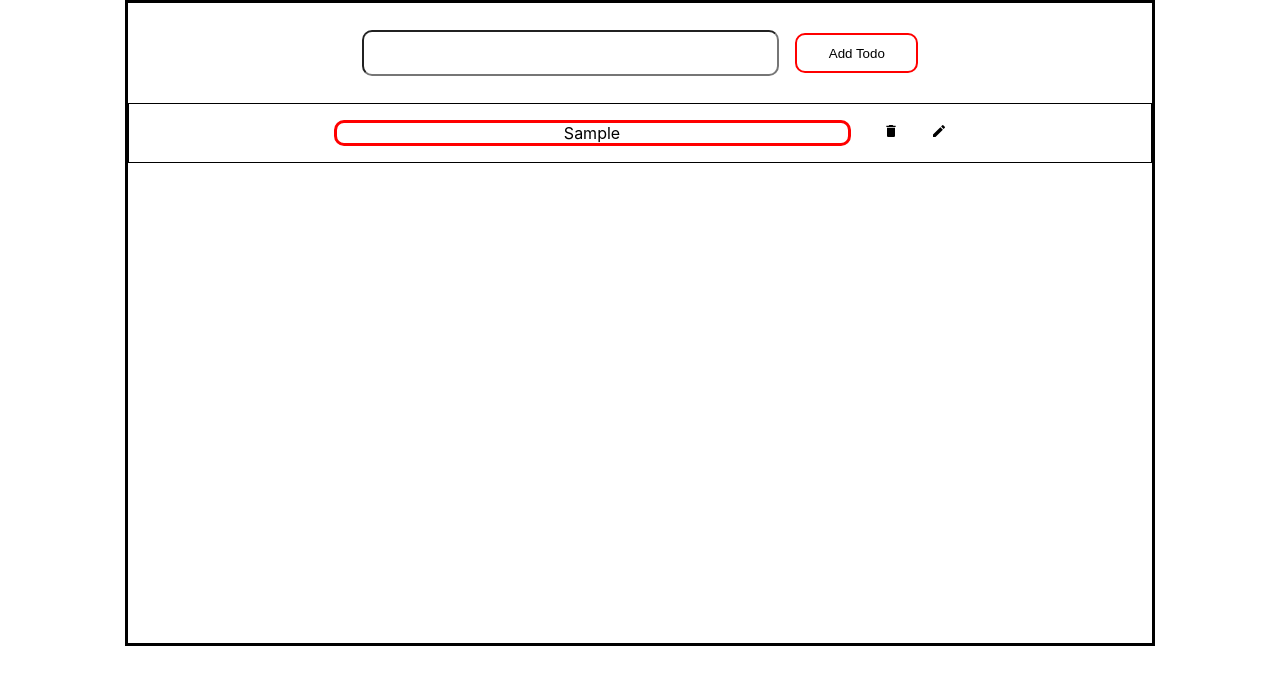
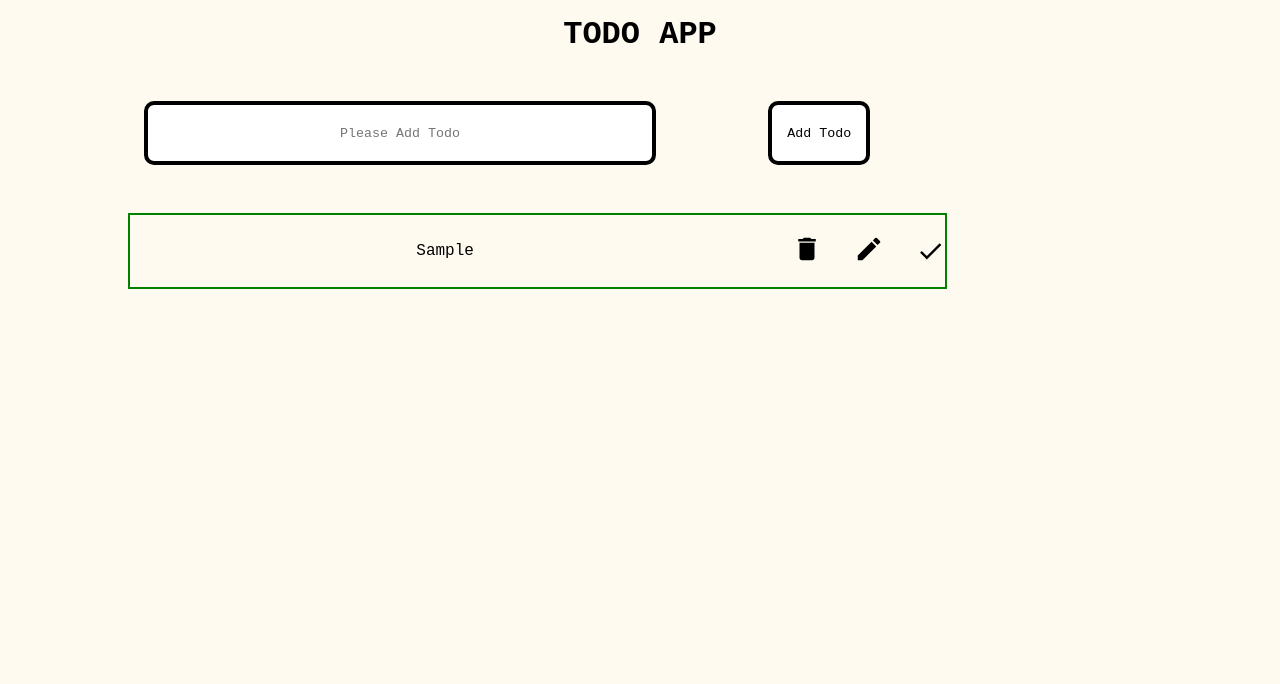
Before and after one commit to diyarcolakk/todoApp, a React (Create React App) app in the folder todoapp/: page / in a window 1280 px wide. Both pictures are taken after typing "Sample" into the empty fields and a click on the button "Add Todo". Shown: the top 684 px of the page. Built offline with nearby package versions, Linux system fonts and the light colour scheme.

Commit message:
Third and last commit

```diff
--- a/todoapp/src/Components/AddTodo/AddTodo.css
+++ b/todoapp/src/Components/AddTodo/AddTodo.css
@@ -1,21 +1,35 @@
+.todo-app-Header {
+  text-align: center;
+  margin-top: 1rem;
+}
+
 .addTodo-container {
   display: flex;
-  justify-content: center;
+  justify-content: start;
   align-items: center;
-  height: 100px;
-  gap: 1rem;
+  width: 100%;
+  height: 20vh;
+  gap: 7rem;
 }
 
 .add-container {
-  width: 40%;
+  width: 50%;
   height: 40%;
   border-radius: 10px;
+  outline: none;
+  text-align: center;
+  margin-left: 1rem;
+  border: 4px solid black;
+}
+
+.add-container:focus {
+  border: 4px solid green;
 }
 
 .btn {
   border-radius: 10px;
-  border: 2px solid red;
-  width: 12%;
+  border: 4px solid black;
+  width: 10%;
   height: 40%;
   cursor: pointer;
   background-color: white;
@@ -23,6 +37,6 @@
 
 .btn:hover {
   border-radius: 10px;
-  border: 2px solid red;
-  color: red;
+  border: 4px solid gray;
+  color: gray;
 }
--- a/todoapp/src/Components/AddTodo/AddTodo.jsx
+++ b/todoapp/src/Components/AddTodo/AddTodo.jsx
@@ -4,15 +4,16 @@ const AddTodo = ({setAddTodo,setAddTodoList,addTodo}) => {
   const onSubmitHandler = (e) => {
     e.preventDefault();
     if(addTodo !== ""){
-        setAddTodoList((pre) => [...pre,{todo:addTodo,isEdited:false,id:new Date().getTime()}])
+        setAddTodoList((pre) => [...pre,{todo:addTodo,isEdited:false,isDone:false,id:new Date().getTime()}])
         setAddTodo("")
     }
   }
 
   return (
     <form onSubmit={onSubmitHandler}>
+      <h1 className="todo-app-Header">TODO APP</h1>
       <div className="addTodo-container">
-        <input value={addTodo} type="text" className="add-container"  onChange={(e) => setAddTodo(e.target.value)} />
+        <input value={addTodo} type="text" className="add-container" placeholder="Please Add Todo" onChange={(e) => setAddTodo(e.target.value)} />
         <button className="btn" type="submit">
           Add Todo
         </button>
--- /dev/null
+++ b/todoapp/src/Components/CheckTodo/CheckTodo.jsx
@@ -0,0 +1,14 @@
+import { MdDone } from "react-icons/md";
+
+
+const CheckTodo = ({addTodoList, setAddTodoList, id}) => {
+
+    const onClickHandler = (e) => {
+        setAddTodoList(addTodoList.map((todos) => {return todos.id === id ? {...todos,isDone : todos.isDone ? false : true }: todos}))
+    }
+
+    return (
+    <MdDone onClick={onClickHandler} size={30}/>
+  )
+}
+export default CheckTodo
--- /dev/null
+++ b/todoapp/src/Components/EditTodo/Edit.css
@@ -0,0 +1,29 @@
+.form-container {
+  line-height: 2.5;
+  border-radius: 5px;
+  width: 80%;
+  height: 100%;
+  text-align: center;
+}
+
+.edit-container {
+  width: 100%;
+  height: 100%;
+  line-height: 2.5;
+  box-shadow: none;
+  text-align: start;
+  background-color: #fffaf0;
+  border: none;
+  outline: none;
+  padding: 1rem;
+  font-weight: 800;
+}
+
+/* .label-container {
+  padding: 1rem;
+  line-height: 2.5;
+  border-radius: 5px;
+  width: 50%;
+  text-align: center;
+  text-decoration-color: red !important;
+} */
--- a/todoapp/src/Components/EditTodo/EditTodo.jsx
+++ b/todoapp/src/Components/EditTodo/EditTodo.jsx
@@ -13,7 +13,7 @@ const EditTodo = ({ addTodoList, setAddTodoList, id }) => {
 
   return (
     <div>
-      <MdModeEdit onClick={onClickHandler} />
+      <MdModeEdit onClick={onClickHandler} size={30} />
     </div>
   );
 };
--- a/todoapp/src/Components/EditTodo/EditedTodo.jsx
+++ b/todoapp/src/Components/EditTodo/EditedTodo.jsx
@@ -1,3 +1,5 @@
+import "./Edit.css"
+
 const EditedTodo = ({ addTodoList, setAddTodoList , id ,editedText,setEditedText}) => {
 
     const getEditTodo = (e) => {
@@ -9,9 +11,10 @@ const EditedTodo = ({ addTodoList, setAddTodoList , id ,editedText,setEditedText
         setAddTodoList(newAddTodolist)
     }
   return (
-    <form onSubmit={onSubmitHandler}>
-      <input type="text" onChange={getEditTodo} />
+    <form className="form-container" onSubmit={onSubmitHandler}>
+      <input autoFocus placeholder="Please enter edit text" type="text" className="edit-container" onChange={getEditTodo} />
     </form>
   );
 };
+
 export default EditedTodo;
--- a/todoapp/src/Components/RemoveTodo/RemoveTodo.jsx
+++ b/todoapp/src/Components/RemoveTodo/RemoveTodo.jsx
@@ -9,7 +9,7 @@ const RemoveTodo = ({perTodo,setAddTodoList,addTodoList}) => {
 
   return (
     <div>
-      <MdDelete onClick={removeHandler}/>
+      <MdDelete onClick={removeHandler} size={30}/>
     </div>
   )
 }
--- a/todoapp/src/Components/ShowTodo/ShowTodo.css
+++ b/todoapp/src/Components/ShowTodo/ShowTodo.css
@@ -1,30 +1,21 @@
-.showTodo-container {
-  display: flex;
-  justify-content: center;
-  flex-direction: column;
-  align-items: space-around;
-  border: 1px solid black;
-  padding-bottom: 1rem;
+.showTodo-Container {
+  height: 100%;
 }
 
 .design-container {
-  width: 100%;
+  width: 80%;
   display: flex;
-  justify-content: center;
+  justify-content: start;
   align-items: center;
   gap: 2rem;
-  padding-top: 1rem;
-}
-
-.showTodo-container input {
-  width: 50%;
-  background-color: white;
-  border: 4px solid black;
+  border: 2px solid GREEN;
 }
 
 .label-container {
-  border: 3px solid red;
-  border-radius: 10px;
-  width: 50%;
+  padding: 1rem;
+  line-height: 2.5;
+  border-radius: 5px;
+  width: 80%;
   text-align: center;
+  text-decoration-color: red !important;
 }
--- a/todoapp/src/Components/ShowTodo/ShowTodo.jsx
+++ b/todoapp/src/Components/ShowTodo/ShowTodo.jsx
@@ -1,3 +1,4 @@
+import CheckTodo from "../CheckTodo/CheckTodo";
 import EditTodo from "../EditTodo/EditTodo";
 import EditedTodo from "../EditTodo/EditedTodo";
 import RemoveTodo from "../RemoveTodo/RemoveTodo";
@@ -11,15 +12,15 @@ const ShowTodo = ({
 }) => {
 
   return (
-    <div className="showTodo-container">
+    <div className="showTodo-Container">
       {addTodoList.map((perTodo) => {
-        const { todo, id ,isEdited} = perTodo;
+        const { todo, id ,isEdited,isDone} = perTodo;
         return (
           <div key={id} className="design-container">
             {isEdited ? (
              <EditedTodo id={id} addTodoList={addTodoList} setEditedText={setEditedText} setAddTodoList={setAddTodoList} editedText={editedText}/>
             ) : (
-              <label className="label-container">{todo}</label>
+              <label  className="label-container" style={{textDecoration:isDone && "line-through"  }}>{todo}</label  >
             )}
             <RemoveTodo
               addTodoList={addTodoList}
@@ -27,6 +28,7 @@ const ShowTodo = ({
               perTodo={perTodo}
             />
             <EditTodo id={id} addTodoList={addTodoList} setAddTodoList={setAddTodoList}/>
+            <CheckTodo id={id} addTodoList={addTodoList} setAddTodoList={setAddTodoList}/>
           </div>
         );
       })}
--- a/todoapp/src/Components/TodoContainer/TodoContainer.css
+++ b/todoapp/src/Components/TodoContainer/TodoContainer.css
@@ -1,6 +1,5 @@
 .main-container {
-  border: 3px solid black;
   width: 80%;
-  height: 80vh;
+  height: 100vh;
   margin: 0 auto;
 }
--- a/todoapp/src/index.css
+++ b/todoapp/src/index.css
@@ -1,13 +1,11 @@
-body {
+@import url("https://fonts.googleapis.com/css2?family=Open+Sans&display=swap");
+* {
   margin: 0;
-  font-family: -apple-system, BlinkMacSystemFont, 'Segoe UI', 'Roboto', 'Oxygen',
-    'Ubuntu', 'Cantarell', 'Fira Sans', 'Droid Sans', 'Helvetica Neue',
-    sans-serif;
-  -webkit-font-smoothing: antialiased;
-  -moz-osx-font-smoothing: grayscale;
+  padding: 0;
+  box-sizing: border-box;
+  font-family: "Martian Mono", monospace;
 }
 
-code {
-  font-family: source-code-pro, Menlo, Monaco, Consolas, 'Courier New',
-    monospace;
+body {
+  background-color: #fffaf0;
 }
```
